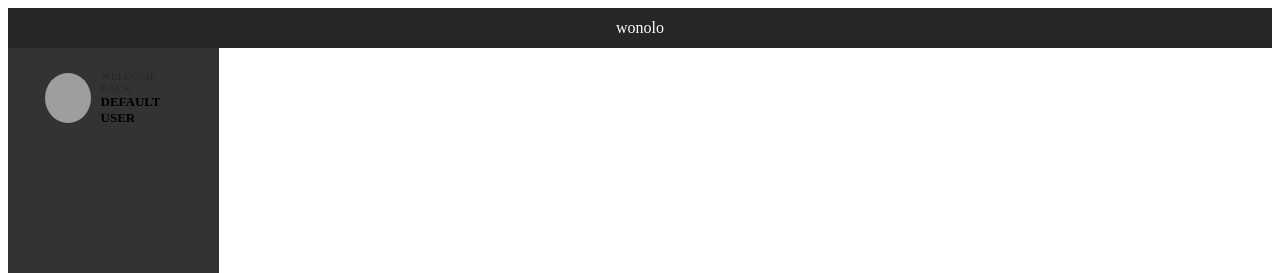
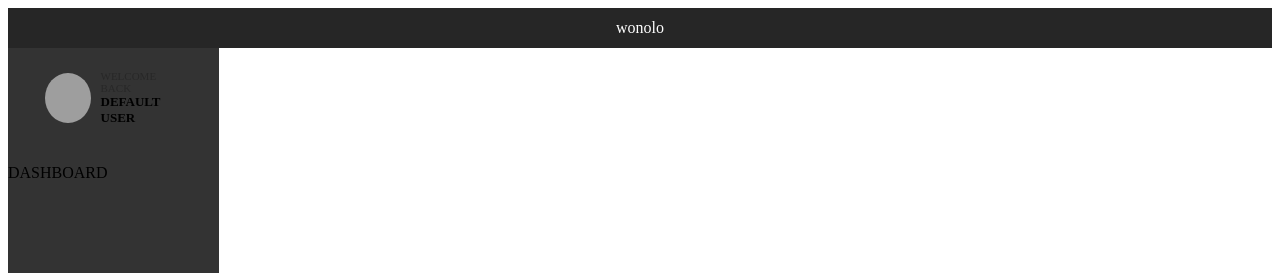
Before and after one commit to tiffaphm/not_wnl_platform, a React app: page / in a window 1280 px wide. Shown: the top 273 px of the page. Built offline with nearby package versions, Linux system fonts and the light colour scheme; grey boxes are pictures that could not be loaded; the HTML template or start-up script is replaced by a standard one.

Commit message:
create dashboard menu item on sidebar

```diff
--- a/client/src/components/Sidebar/Sidebar.jsx
+++ b/client/src/components/Sidebar/Sidebar.jsx
@@ -1,11 +1,34 @@
-import React from 'react';
+import React, { Component } from 'react';
+import ReactDOM from 'react-dom';
 import SidebarUserWelcome from './SidebarUserWelcome';
+import SidebarSelectDashboard from './SidebarSelectDashboard';
 import '../styles/Sidebar.css';
 
-const Sidebar = () => (
-  <div className="sidebar-container">
-    <SidebarUserWelcome />
-  </div>
-);
+class Sidebar extends Component {
+  constructor(props) {
+    super(props);
+    this.state = {
+      activeComponent: 'sidebar-select-dashboard',
+    };
+  }
+
+  selectActiveComponent = (event) => {
+    const currentActive = ReactDOM.findDOMNode(this).getElementsByClassName(this.state.activeComponent)[0];
+
+    if (event.target.className !== this.state.activeComponent) {
+      currentActive.classList.remove('sidebar-active');
+      event.target.classList.add('sidebar-active');
+    };
+  }
+
+  render() {
+    return (
+      <div className="sidebar-container">
+        <SidebarUserWelcome />
+        <SidebarSelectDashboard selectActiveComponent={this.selectActiveComponent} />
+      </div>
+    );
+  }
+}
 
 export default Sidebar;
--- /dev/null
+++ b/client/src/components/Sidebar/SidebarSelectDashboard.jsx
@@ -0,0 +1,10 @@
+import React from 'react';
+import '../styles/Sidebar.css';
+
+const SidebarSelectDashboard = (props) => (
+  <div className="sidebar-select-dashboard sidebar-menu-item sidebar-active" onClick={props.selectActiveComponent}>
+    <p>DASHBOARD</p>
+  </div>
+);
+
+export default SidebarSelectDashboard;
```
